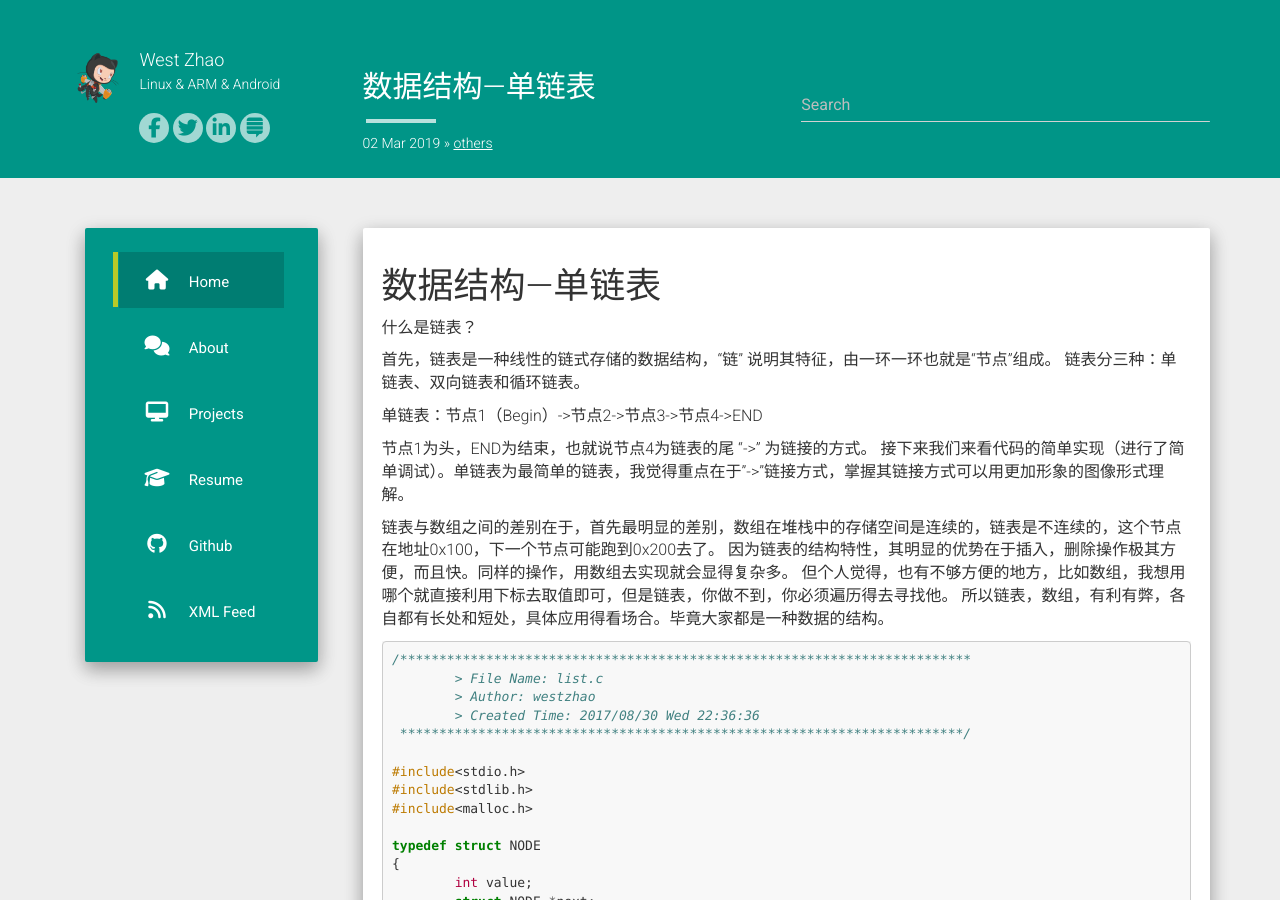
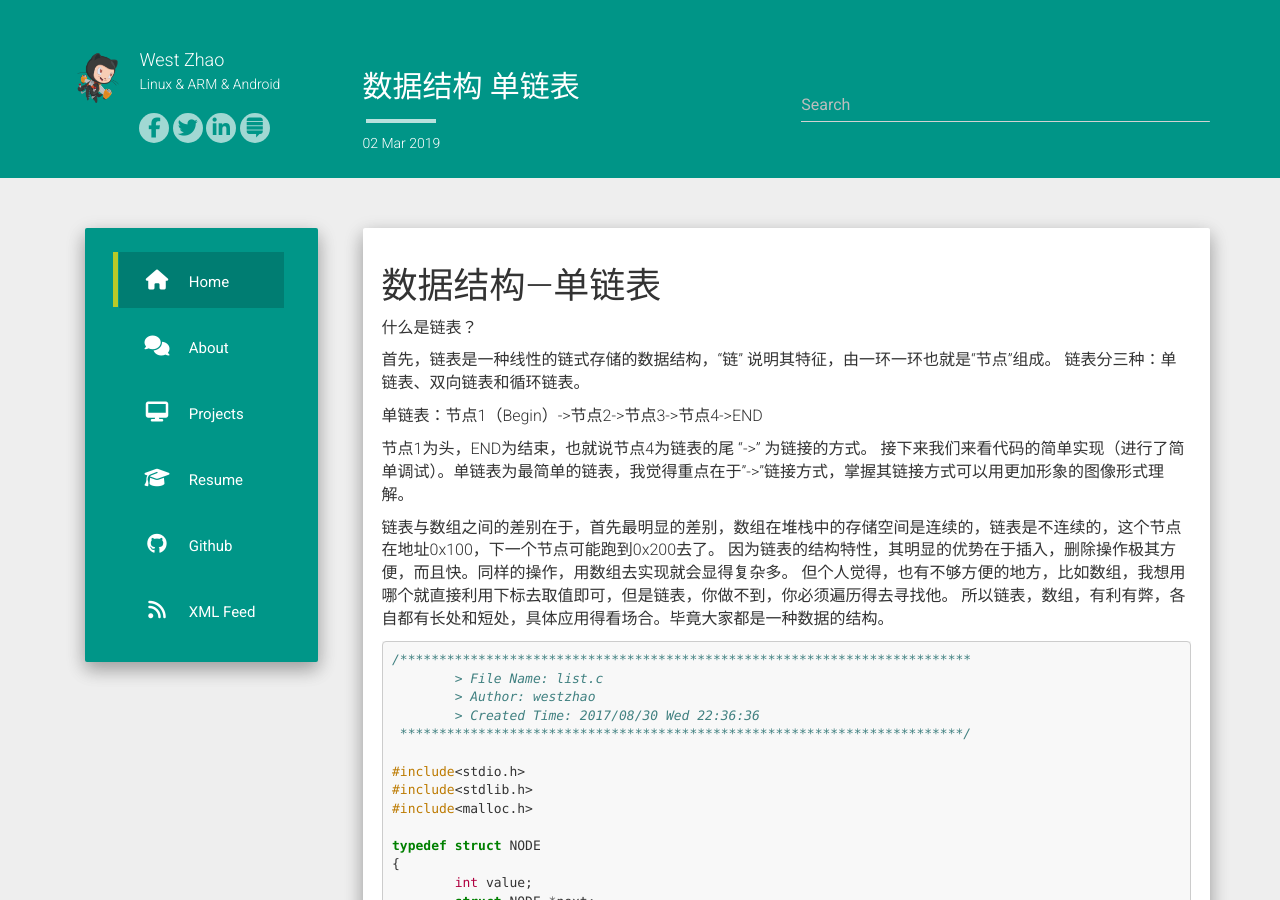
Before and after one commit to westzhao13/Westzhao-Blog, a Jekyll site: the page built from _posts/2019-03-02-数据结构-单链表.md, in a window 1280 px wide and 900 px high. Built offline with Jekyll 4.4.1, drawn with Linux system fonts in a browser that asks for light colours; nearby versions of some CDN libraries; our own code applies the rules of GitHub Pages for plain Markdown files; comment, search, counter and statistics services are not loaded; some of the changed lines change nothing that is shown.

Commit message:
Update 2019-03-02-数据结构-单链表.md

```diff
--- a/_posts/2019-03-02-数据结构-单链表.md
+++ b/_posts/2019-03-02-数据结构-单链表.md
@@ -1,10 +1,3 @@
----
-layout: post
-title: 数据结构—单链表
-date:   2019-03-02 22:58:39
-categories: others
----
-
 # 数据结构—单链表
 
 什么是链表？
```
